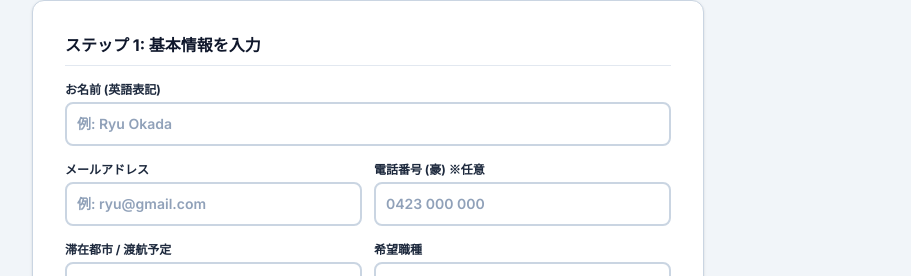
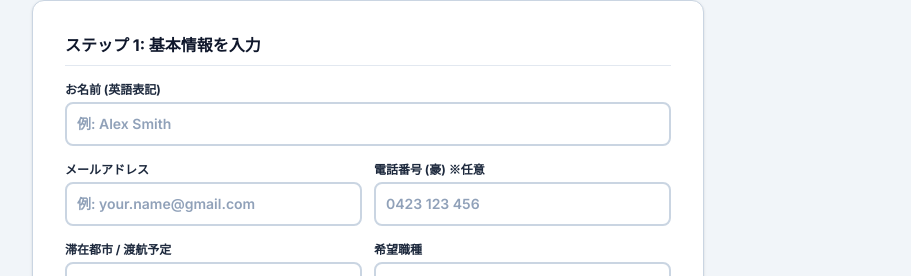
Before and after one commit to ryuo9198/aus-resume-builder, a Next.js app: page / in a window 1280 px wide. Shown: the part 236-512 px from the top of the page, without its empty margins (272-1183 px from the left). Built offline with nearby package versions, Linux system fonts and the light colour scheme.

Commit message:
fix: replace private name placeholder with generic example

```diff
--- a/app/page.tsx
+++ b/app/page.tsx
@@ -204,7 +204,7 @@ function ResumeBuilderContent() {
                 <input
                   type="text"
                   required
-                  placeholder="例: Ryu Okada"
+                  placeholder="例: Alex Smith"
                   value={formData.name}
                   onChange={(e) => setFormData({ ...formData, name: e.target.value })}
                   className="mt-1 w-full p-2.5 bg-white border-2 border-slate-300 rounded-lg text-sm text-slate-900 placeholder:text-slate-400 font-semibold focus:border-blue-600 outline-none"
@@ -217,7 +217,7 @@ function ResumeBuilderContent() {
                   <input
                     type="email"
                     required
-                    placeholder="例: ryu@gmail.com"
+                    placeholder="例: your.name@gmail.com"
                     value={formData.email}
                     onChange={(e) => setFormData({ ...formData, email: e.target.value })}
                     className="mt-1 w-full p-2.5 bg-white border-2 border-slate-300 rounded-lg text-sm text-slate-900 placeholder:text-slate-400 font-semibold focus:border-blue-600 outline-none"
@@ -227,7 +227,7 @@ function ResumeBuilderContent() {
                   <label className="block text-xs font-bold text-slate-800">電話番号 (豪) ※任意</label>
                   <input
                     type="text"
-                    placeholder="0423 000 000"
+                    placeholder="0423 123 456"
                     value={formData.phone}
                     onChange={(e) => setFormData({ ...formData, phone: e.target.value })}
                     className="mt-1 w-full p-2.5 bg-white border-2 border-slate-300 rounded-lg text-sm text-slate-900 placeholder:text-slate-400 font-semibold focus:border-blue-600 outline-none"
@@ -325,7 +325,7 @@ function ResumeBuilderContent() {
                 disabled={loading}
                 className="w-full py-3 bg-blue-600 hover:bg-blue-700 text-white font-extrabold rounded-lg transition disabled:opacity-50 text-sm shadow-md"
               >
-                {loading ? 'AIが生成中（約3秒）...' : '次へ：デザイン・フォントを選ぶ ➔'}
+                {loading ? 'AIが生成中（約10秒）...' : '次へ：デザイン・フォントを選ぶ ➔'}
               </button>
             </form>
           </div>
```
